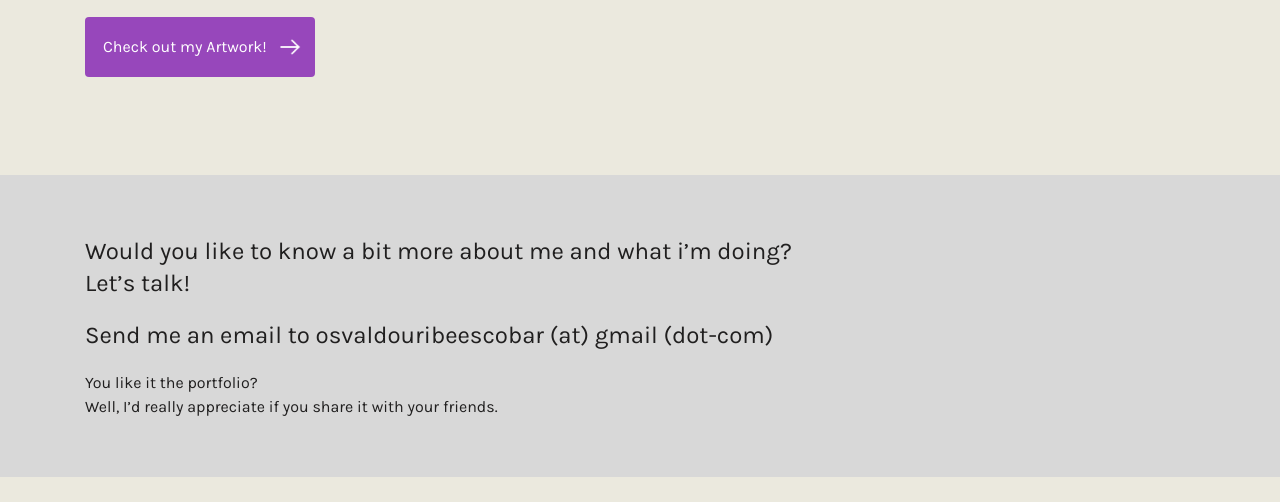
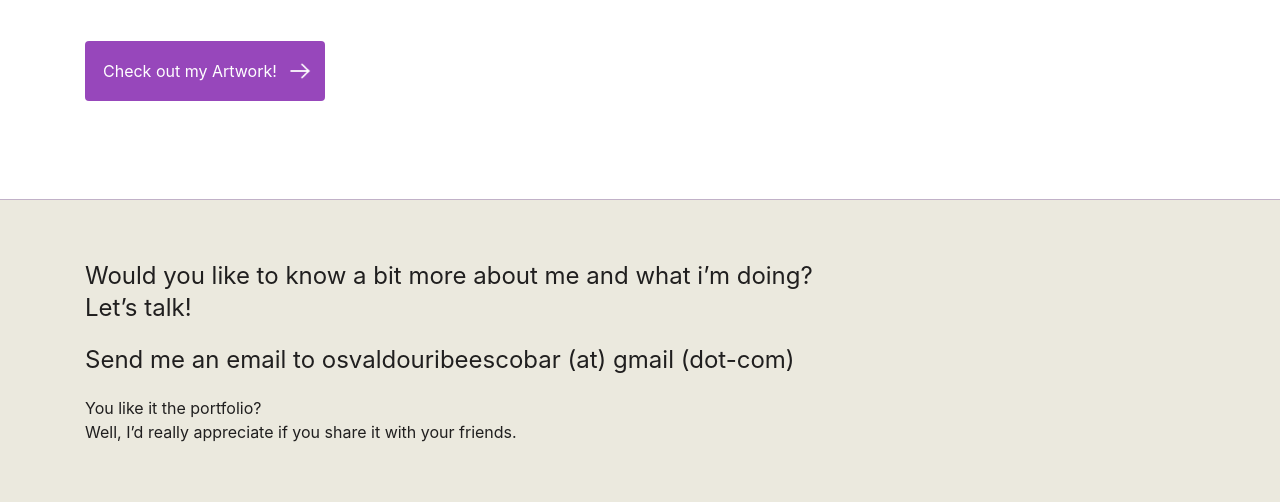
Before and after one commit to osvaldouribe/portfolio, a PHP site: page /index.html in a window 1280 px wide. Shown: the part 4228-4730 px from the top of the page. Before the commit the page ends 4705 px from the top, so only its background shows below. Run offline with PHP 8.4, Linux system fonts and the light colour scheme.

Commit message:
Color fix
Color fit in the footer

```diff
--- a/style.css
+++ b/style.css
@@ -1,12 +1,8 @@
-/* @override
-	http://osvaldouribe.com/portfolio/style.css
-*/
-
-@import url('https://fonts.googleapis.com/css?family=Karla');
+s@import url('https://fonts.googleapis.com/css?family=Karla');
 body{font-family: 'Karla', sans-serif; background-color: #EBE9DE;}
 
 section, .project{padding:40px 0;}
-footer{background-color: #D8D8D8;}
+footer{background-color: #EBE9DE; border-top:1px solid #C1B1C8;}
 
 /*typography*/
 
```
